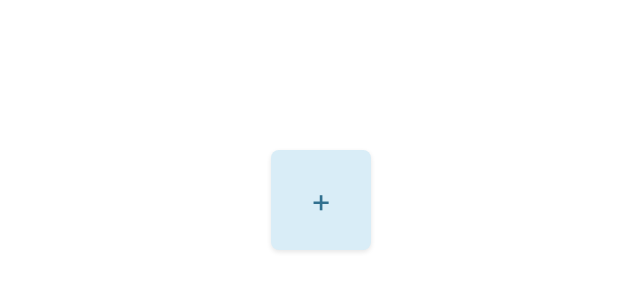
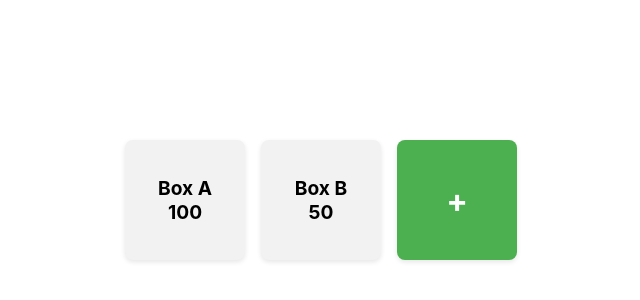
Before and after one commit to aspiforgreat/traveltracker, a React (Create React App) app: page / in a window 1280 px wide. Shown: the part 220-520 px from the top of the page, without its empty margins (319-959 px from the left). Built offline with nearby package versions, Linux system fonts and the light colour scheme.

Commit message:
added drag and drop functionality

```diff
--- a/src/App.css
+++ b/src/App.css
@@ -1,41 +1,48 @@
-/* Centering container with left/right space */
 .container {
   display: flex;
   flex-wrap: wrap;
   gap: 16px;
   padding: 20px;
-  justify-content: center; /* Centers boxes horizontally */
-  align-items: center; /* Centers boxes vertically */
-  min-height: 100vh; /* Makes sure it's centered in the viewport */
-  max-width: 800px; /* Prevents it from stretching too far */
-  margin: 0 auto; /* Centers the whole container */
+  justify-content: center;
+  align-items: center;
+  min-height: 100vh;
+  max-width: 800px;
+  margin: 0 auto;
 }
 
-/* Style for each box */
+/* Box styles */
 .box {
-  width: 100px;
-  height: 100px;
+  width: 120px;
+  height: 120px;
   background: #f2f2f2;
   border-radius: 8px;
   display: flex;
   flex-direction: column;
   justify-content: center;
   align-items: center;
-  cursor: pointer;
+  cursor: grab;
   box-shadow: 0 2px 5px rgba(0, 0, 0, 0.1);
+  font-weight: bold;
+  font-size: 1.2rem;
 }
 
-/* Add box button */
+/* Add Box Button */
 .add-box {
-  background: #d9edf7;
-  color: #31708f;
+  background: #4caf50;
+  color: white;
   font-size: 2rem;
   display: flex;
   justify-content: center;
   align-items: center;
+  cursor: pointer;
+  transition: 0.2s;
 }
 
-/* Modal overlay style */
+.add-box:hover {
+  background: #45a049;
+}
+
+/* Modal overlay */
 .modal-overlay {
   position: fixed;
   top: 0;
@@ -48,14 +55,27 @@
   justify-content: center;
 }
 
-/* Modal style */
+/* Modal box */
 .modal {
   background: #fff;
   padding: 20px;
   border-radius: 8px;
   width: 300px;
   box-shadow: 0 2px 10px rgba(0, 0, 0, 0.2);
+  text-align: center;
 }
+
+.modal-buttons {
+  display: flex;
+  justify-content: space-between;
+  margin-top: 15px;
+}
+
+.modal-buttons button {
+  padding: 6px 12px;
+  cursor: pointer;
+}
+
 .form-group {
   margin-bottom: 10px;
 }
--- a/src/App.js
+++ b/src/App.js
@@ -1,46 +1,82 @@
-import React, { useState } from 'react';
-import './App.css';
+import React, { useState } from "react";
+import "./App.css";
 
-const Box = ({ name, number }) => {
+const Box = ({ name, number, onDragStart, onDrop, onDragOver }) => {
     return (
-      <div className="box">
+        <div
+            className="box"
+            draggable
+            onDragStart={() => onDragStart(name, number)}
+            onDrop={() => onDrop(name, number)}
+            onDragOver={(e) => e.preventDefault()} // Allows dropping
+        >
             <div className="box-name">{name}</div>
             <div className="box-number">{number}</div>
         </div>
     );
 };
 
+const TransferModal = ({ fromBox, toBox, onClose, onTransfer }) => {
+    const [transferAmount, setTransferAmount] = useState("");
+
+    const handleTransfer = () => {
+        const amount = parseFloat(transferAmount);
+        if (!isNaN(amount) && amount > 0 && amount <= fromBox.number) {
+            onTransfer(amount);
+        }
+    };
+
+    return (
+        <div className="modal-overlay">
+            <div className="modal">
+                <h2>Transfer Amount</h2>
+                <p>
+                    Moving from <b>{fromBox.name}</b> ({fromBox.number}) to{" "}
+                    <b>{toBox.name}</b> ({toBox.number})
+                </p>
+                <input
+                    type="number"
+                    value={transferAmount}
+                    onChange={(e) => setTransferAmount(e.target.value)}
+                    placeholder="Enter amount"
+                />
+                <div className="modal-buttons">
+                    <button onClick={handleTransfer}>Save</button>
+                    <button onClick={onClose}>Cancel</button>
+                </div>
+            </div>
+        </div>
+    );
+};
+
 const AddBoxModal = ({ onClose, onSave }) => {
-  const [name, setName] = useState('');
-  const [number, setNumber] = useState('');
+    const [name, setName] = useState("");
+    const [number, setNumber] = useState("");
 
     const handleSave = () => {
-    // Optionally add validation here
-    onSave(name, number);
+        if (name && !isNaN(number) && number !== "") {
+            onSave(name, parseFloat(number));
+        }
     };
 
     return (
         <div className="modal-overlay">
             <div className="modal">
                 <h2>Add New Box</h2>
-          <div className="form-group">
-            <label>Name:</label>
                 <input
                     type="text"
+                    placeholder="Box Name"
                     value={name}
-                onChange={e => setName(e.target.value)}
+                    onChange={(e) => setName(e.target.value)}
                 />
-          </div>
-          <div className="form-group">
-            <label>Number:</label>
                 <input
                     type="number"
+                    placeholder="Starting Number"
                     value={number}
-                onChange={e => setNumber(e.target.value)}
+                    onChange={(e) => setNumber(e.target.value)}
                 />
-          </div>
                 <div className="modal-buttons">
-            <button onClick={handleSave}>Save</button>
+                    <button onClick={handleSave}>Add</button>
                     <button onClick={onClose}>Cancel</button>
                 </div>
             </div>
@@ -49,29 +85,63 @@ const AddBoxModal = ({ onClose, onSave }) => {
 };
 
 const App = () => {
-  const [boxes, setBoxes] = useState([]);
-  const [showModal, setShowModal] = useState(false);
+    const [boxes, setBoxes] = useState([
+        { name: "Box A", number: 100 },
+        { name: "Box B", number: 50 },
+    ]);
+    const [showTransferModal, setShowTransferModal] = useState(false);
+    const [showAddModal, setShowAddModal] = useState(false);
+    const [draggedBox, setDraggedBox] = useState(null);
+    const [dropTarget, setDropTarget] = useState(null);
 
-  const addBox = (name, number) => {
+    const handleDragStart = (name, number) => {
+        setDraggedBox({ name, number });
+    };
+
+    const handleDrop = (name, number) => {
+        if (draggedBox && draggedBox.name !== name) {
+            setDropTarget({ name, number });
+            setShowTransferModal(true);
+        }
+    };
+
+    const handleTransfer = (amount) => {
+        setBoxes((prevBoxes) =>
+            prevBoxes.map((box) => {
+                if (box.name === draggedBox.name) return { ...box, number: box.number - amount };
+                if (box.name === dropTarget.name) return { ...box, number: box.number + amount };
+                return box;
+            })
+        );
+        setShowTransferModal(false);
+    };
+
+    const handleAddBox = (name, number) => {
         setBoxes([...boxes, { name, number }]);
-    setShowModal(false);
+        setShowAddModal(false);
     };
 
     return (
         <div className="container">
-        {boxes.map((box, index) => (
-            <Box key={index} name={box.name} number={box.number} />
+            {boxes.map((box) => (
+                <Box key={box.name} {...box} onDragStart={handleDragStart} onDrop={handleDrop} />
             ))}
 
-        {/* Add box button */}
-        <div className="box add-box" onClick={() => setShowModal(true)}>
+            {/* Add Box Button */}
+            <div className="box add-box" onClick={() => setShowAddModal(true)}>
                 <span>+</span>
             </div>
 
-        {/* Modal */}
-        {showModal && (
-            <AddBoxModal onSave={addBox} onClose={() => setShowModal(false)} />
+            {showTransferModal && draggedBox && dropTarget && (
+                <TransferModal
+                    fromBox={draggedBox}
+                    toBox={dropTarget}
+                    onTransfer={handleTransfer}
+                    onClose={() => setShowTransferModal(false)}
+                />
             )}
+
+            {showAddModal && <AddBoxModal onSave={handleAddBox} onClose={() => setShowAddModal(false)} />}
         </div>
     );
 };
```
Lines whose indentation alone changed are shown as unchanged.
